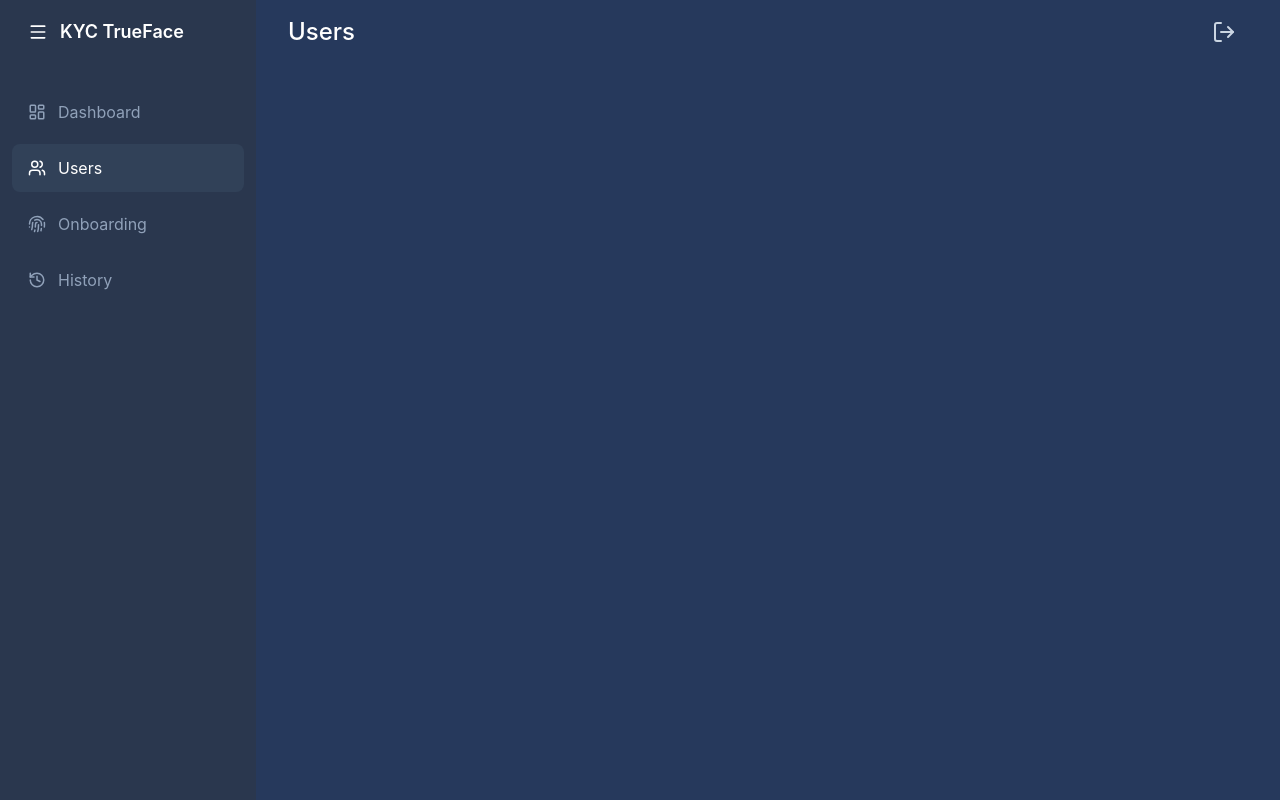
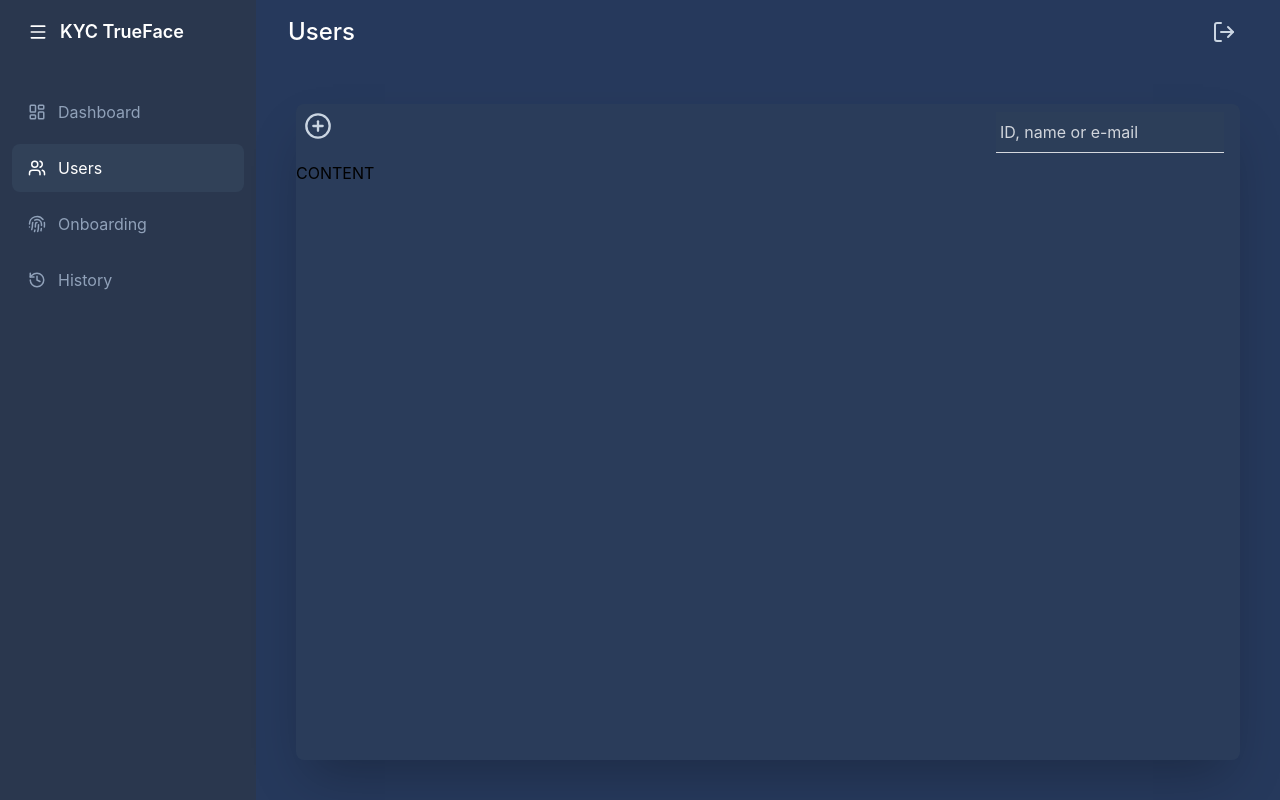
Before and after one commit to gustaeps2004/kyc-trueface, a React (Vite) app in the folder KYC.TrueFace.Web/KYC.TrueFace.WebPartner/: page /users in a window 1280 px wide. Built offline with nearby package versions, Linux system fonts and the light colour scheme.

Commit message:
feat: base to main pages

```diff
--- /dev/null
+++ b/KYC.TrueFace.Web/KYC.TrueFace.WebPartner/src/components/InputFilter.jsx
@@ -0,0 +1,22 @@
+export function InputFilter(props) {
+  return(
+    <input
+      type="text"
+      placeholder={props.placeholder}
+      autoComplete="off"
+      className="
+        w-1/2
+        bg-slate-700/40
+        text-title
+        placeholder:text-gray-300
+        border-b border-white/80
+        focus:border-title
+        focus:outline-none
+        transition
+        duration-200
+        px-1
+        py-2
+      "
+    />
+  )
+}
--- /dev/null
+++ b/KYC.TrueFace.Web/KYC.TrueFace.WebPartner/src/components/base/Content.jsx
@@ -0,0 +1,44 @@
+import { CirclePlus } from 'lucide-react';
+import { InputFilter } from '../InputFilter';
+
+export function Content(props) {
+  return(
+    <div className="
+      bg-slate-700/40
+      shadow-2xl
+      h-full
+      rounded-lg
+    ">
+      <div className="
+        p-2
+        flex
+        flex-row
+      ">
+        <div className="w-1/2">
+          {
+            props.isShowAdd
+            ? <button
+                onClick={props.openModal}
+                className="
+                  text-slate-300
+                  hover:text-title
+                  transition"
+              >
+                <CirclePlus size={28} className="cursor-pointer" />
+              </button>
+            : ""
+          }
+        </div>
+        <div className="
+          w-1/2
+          flex
+          justify-end
+          pr-2"
+        >
+          { props.isShowFilter ? <InputFilter placeholder={props.placeholderFilter} /> : ""}
+        </div>
+      </div>
+      {props.children}
+    </div>
+  )
+}
--- a/KYC.TrueFace.Web/KYC.TrueFace.WebPartner/src/pages/history/Onboarding.jsx
+++ b/KYC.TrueFace.Web/KYC.TrueFace.WebPartner/src/pages/history/Onboarding.jsx
@@ -1,11 +1,15 @@
 import Layout from "../../components/base/Layout";
+import { Content } from "../../components/base/Content";
 
 export function OnboardingHistory() {
   return(
     <Layout name="History">
-      <div className="grid grid-cols-3 gap-10">
-
-      </div>
+      <Content
+        placeholderFilter="ID, name or e-mail"
+        isShowFilter={true}
+      >
+        <h2>CONTENT</h2>
+      </Content>
     </Layout>
   )
 }
--- a/KYC.TrueFace.Web/KYC.TrueFace.WebPartner/src/pages/onboarding/Onboarding.jsx
+++ b/KYC.TrueFace.Web/KYC.TrueFace.WebPartner/src/pages/onboarding/Onboarding.jsx
@@ -1,11 +1,15 @@
 import Layout from "../../components/base/Layout";
+import { Content } from "../../components/base/Content";
 
 export function Onboarding() {
   return(
     <Layout name="Onboarding">
-      <div className="grid grid-cols-3 gap-10">
-
-      </div>
+      <Content
+        placeholderFilter="ID or name"
+        isShowFilter={true}
+      >
+        <h2>CONTENT</h2>
+      </Content>
     </Layout>
   )
 }
--- a/KYC.TrueFace.Web/KYC.TrueFace.WebPartner/src/pages/users/User.jsx
+++ b/KYC.TrueFace.Web/KYC.TrueFace.WebPartner/src/pages/users/User.jsx
@@ -1,11 +1,21 @@
 import Layout from "../../components/base/Layout";
+import { Content } from "../../components/base/Content";
 
 export function User() {
+  const handlerOpenModal = () => {
+    //open modal add or edit
+  }
+
   return(
     <Layout name="Users">
-      <div className="grid grid-cols-3 gap-10">
-
-      </div>
+      <Content
+        placeholderFilter="ID, name or e-mail"
+        isShowAdd={true}
+        isShowFilter={true}
+        openModal={handlerOpenModal}
+      >
+        <h2>CONTENT</h2>
+      </Content>
     </Layout>
   )
 }
```
